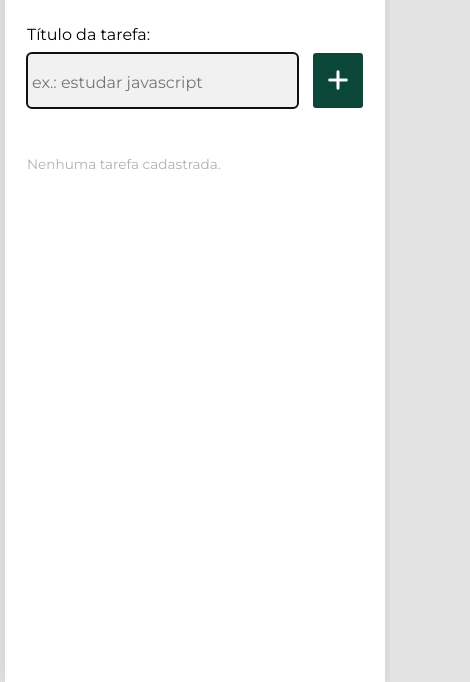
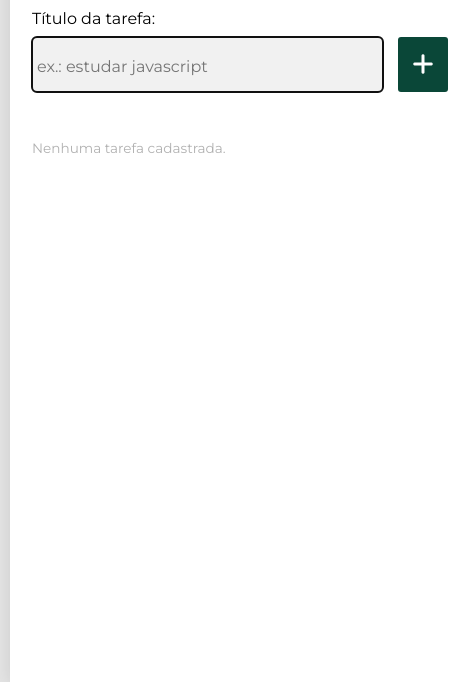
Before and after one commit to mikansc/todo-vanilla, a plain HTML site: page src/index.html in a window 390 px wide. Shown: the part 162-844 px from the top of the page, 470 px wide, since content can reach past the window. Drawn offline with nearby package versions, Linux system fonts and the light colour scheme.

Commit message:
Add responsiveness to the layout

```diff
--- a/src/css/style.css
+++ b/src/css/style.css
@@ -66,13 +66,20 @@ button.btn {
 }
 
 .container {
-  min-width: 380px;
-  max-width: 40%;
+  width: 50%;
+  min-width: 460px;
   min-height: 100%;
   margin: auto;
   padding: 22px;
   background-color: #fff;
   box-shadow: 0 0 15px rgba(0, 0, 0, 0.1);
+}
+
+@media screen and (max-width: 767px) {
+  .container {
+    width: 100%;
+    margin: 0 10px;
+  }
 }
 
 .todo-title {
```
